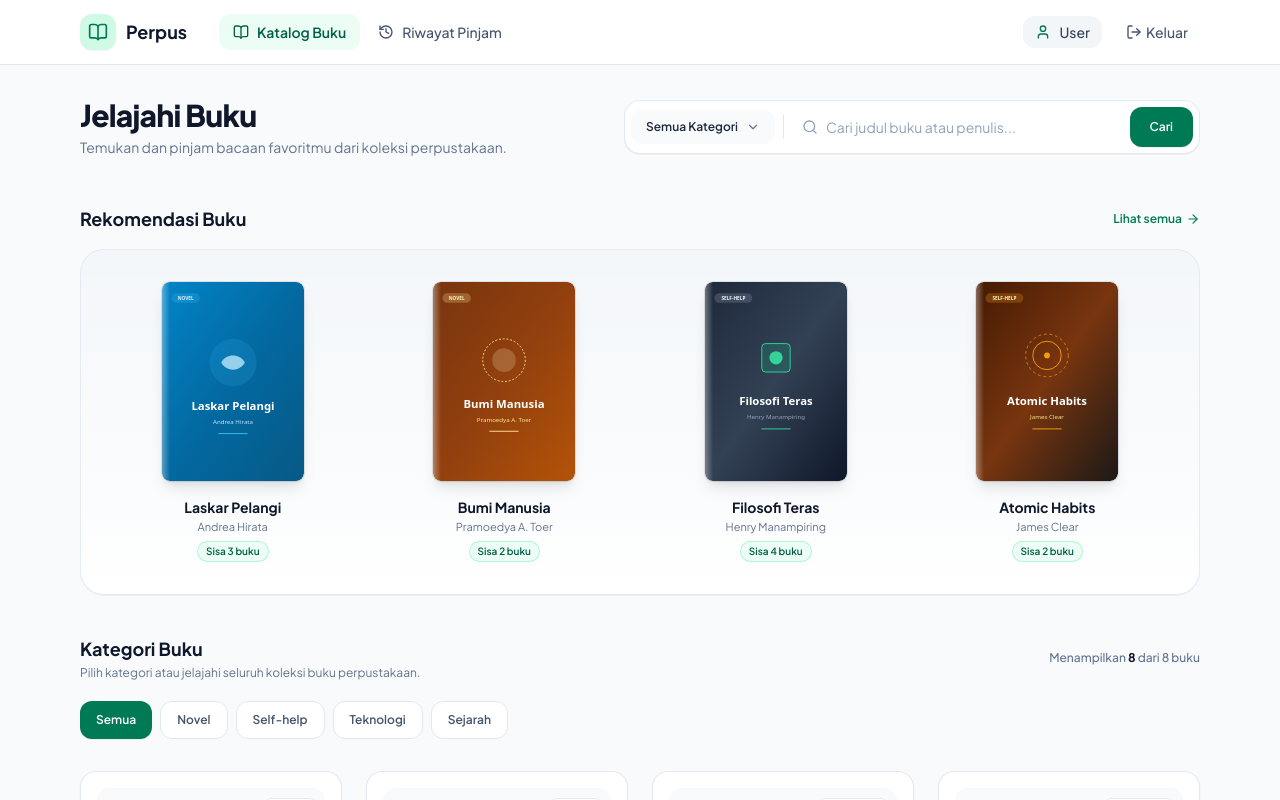
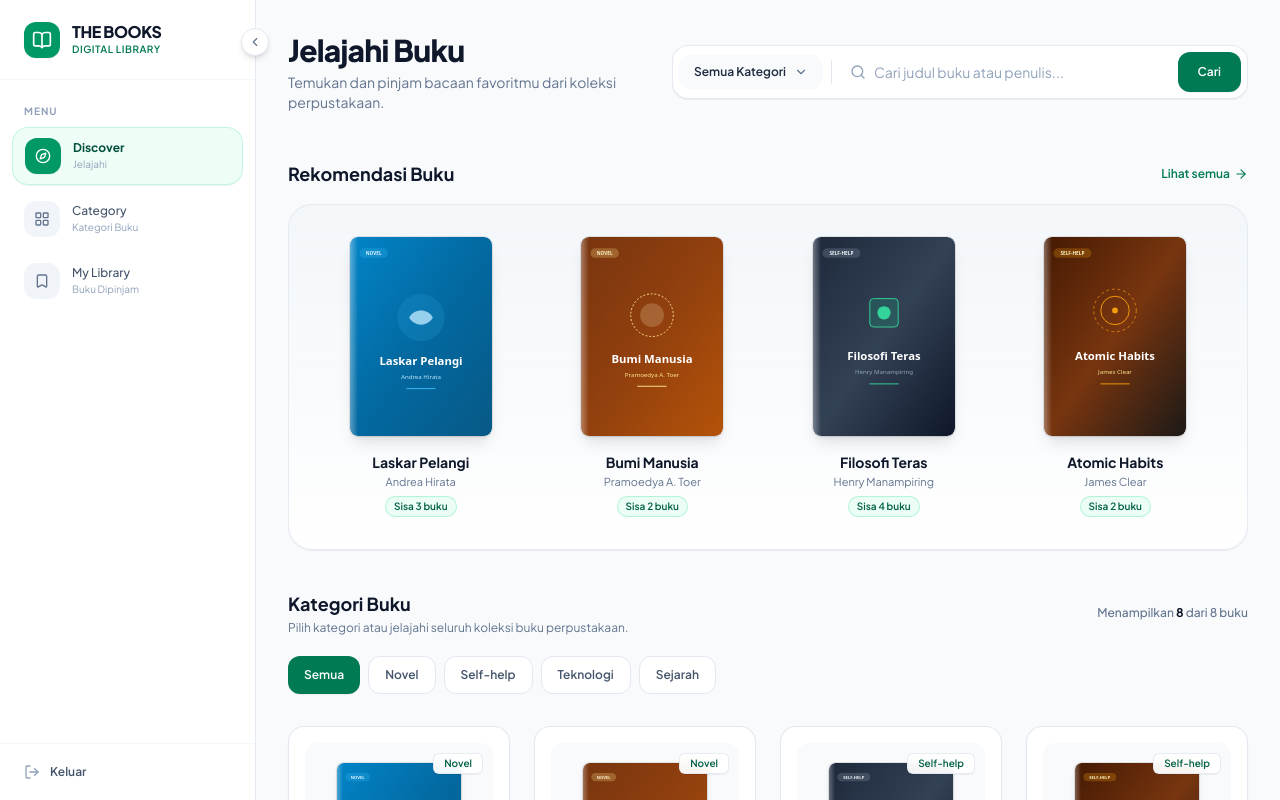
Before and after one commit to muhammadfasya578-svg/tugas_pertemuan_12, a Next.js app: page / in a window 1280 px wide. Shown: the top 800 px of the page. Built offline with nearby package versions, Linux system fonts and the light colour scheme.

Commit message:
feat(ui): add Dribbble-style collapsible sidebar with Discover, Category, My Library, and collapse toggle

```diff
--- a/src/app/buku/[id]/page.js
+++ b/src/app/buku/[id]/page.js
@@ -4,7 +4,7 @@ import { useState, useEffect, Suspense } from 'react'
 import { useParams, useRouter } from 'next/navigation'
 import Link from 'next/link'
 import Image from 'next/image'
-import Navbar from '@/components/Navbar'
+import AppSidebar from '@/components/AppSidebar'
 import {
   fetchBookById,
   fetchLoans,
@@ -118,10 +118,11 @@ function BookDetailContent() {
   const isOutOfStock = book.stock <= 0
 
   return (
-    <div className="min-h-screen bg-slate-50 flex flex-col">
-      <Navbar profile={user} />
+    <div className="min-h-screen bg-slate-50 flex flex-col md:flex-row">
+      <AppSidebar profile={user} />
 
-      <main className="max-w-5xl mx-auto px-4 py-8 flex-1 w-full">
+      <div className="flex-1 flex flex-col min-w-0">
+        <main className="max-w-5xl mx-auto px-4 py-8 flex-1 w-full">
         {/* Tombol Kembali */}
         <Link
           href="/"
@@ -246,6 +247,7 @@ function BookDetailContent() {
           </div>
         </div>
       </main>
+      </div>
     </div>
   )
 }
--- a/src/app/page.js
+++ b/src/app/page.js
@@ -1,7 +1,7 @@
 'use client'
 
 import { useState, useEffect } from 'react'
-import Navbar from '@/components/Navbar'
+import AppSidebar from '@/components/AppSidebar'
 import CatalogView from '@/components/CatalogView'
 import { fetchBooks, getBooks, getSession, syncSessionFromSupabase } from '@/lib/storage'
 import { Loader2 } from 'lucide-react'
@@ -41,10 +41,11 @@ export default function HomePage() {
   }, [])
 
   return (
-    <div className="min-h-screen bg-slate-50 flex flex-col">
-      <Navbar profile={profile} />
+    <div className="min-h-screen bg-slate-50 flex flex-col md:flex-row">
+      <AppSidebar profile={profile} />
 
-      <main className="max-w-6xl mx-auto px-4 py-8 flex-1 w-full">
+      <div className="flex-1 flex flex-col min-w-0">
+        <main className="p-4 sm:p-8 max-w-6xl w-full mx-auto flex-1">
           {loading && books.length === 0 ? (
             <div className="flex flex-col items-center justify-center py-20 text-slate-500">
               <Loader2 className="w-8 h-8 animate-spin text-emerald-600 mb-3" />
@@ -55,5 +56,6 @@ export default function HomePage() {
           )}
         </main>
       </div>
+    </div>
   )
 }
--- /dev/null
+++ b/src/components/AppSidebar.js
@@ -0,0 +1,245 @@
+'use client'
+
+import { useState } from 'react'
+import Link from 'next/link'
+import { usePathname, useRouter } from 'next/navigation'
+import {
+  Compass,
+  LayoutGrid,
+  Bookmark,
+  ShieldCheck,
+  ChevronLeft,
+  ChevronRight,
+  LogOut,
+  Menu,
+  X,
+  BookOpen,
+} from 'lucide-react'
+import { clearSession } from '@/lib/storage'
+
+export default function AppSidebar({ profile }) {
+  const [isCollapsed, setIsCollapsed] = useState(false)
+  const [isMobileOpen, setIsMobileOpen] = useState(false)
+  const pathname = usePathname()
+  const router = useRouter()
+
+  const handleLogout = () => {
+    clearSession()
+    router.push('/login')
+    router.refresh()
+  }
+
+  const navItems = [
+    {
+      href: '/',
+      label: 'Discover',
+      sublabel: 'Jelajahi',
+      icon: Compass,
+      isActive: pathname === '/',
+    },
+    {
+      href: '/#kategori',
+      label: 'Category',
+      sublabel: 'Kategori Buku',
+      icon: LayoutGrid,
+      isActive: false,
+      onClick: (e) => {
+        if (pathname === '/') {
+          e.preventDefault()
+          const el = document.getElementById('kategori-section')
+          if (el) {
+            el.scrollIntoView({ behavior: 'smooth' })
+          }
+        }
+      },
+    },
+    {
+      href: '/riwayat',
+      label: 'My Library',
+      sublabel: 'Buku Dipinjam',
+      icon: Bookmark,
+      isActive: pathname === '/riwayat',
+    },
+  ]
+
+  // Tambahkan menu Admin jika user memiliki role admin
+  if (profile?.role === 'admin') {
+    navItems.push({
+      href: '/admin',
+      label: 'Admin Panel',
+      sublabel: 'Kelola Sistem',
+      icon: ShieldCheck,
+      isActive: pathname.startsWith('/admin'),
+    })
+  }
+
+  return (
+    <>
+      {/* Mobile Top Header */}
+      <div className="md:hidden bg-white border-b border-slate-200 px-4 h-16 flex items-center justify-between sticky top-0 z-40">
+        <Link href="/" className="flex items-center gap-2.5 font-extrabold text-slate-900 text-base">
+          <div className="w-8 h-8 rounded-xl bg-emerald-600 text-white flex items-center justify-center shadow-xs">
+            <BookOpen className="w-4 h-4" aria-hidden="true" />
+          </div>
+          <span>THE BOOKS</span>
+        </Link>
+
+        <button
+          type="button"
+          onClick={() => setIsMobileOpen(!isMobileOpen)}
+          aria-label={isMobileOpen ? 'Tutup navigasi' : 'Buka navigasi'}
+          className="p-2 rounded-xl text-slate-600 hover:text-slate-900 hover:bg-slate-100 transition-colors"
+        >
+          {isMobileOpen ? <X className="w-5 h-5" /> : <Menu className="w-5 h-5" />}
+        </button>
+      </div>
+
+      {/* Mobile Drawer Backdrop */}
+      {isMobileOpen && (
+        <div
+          onClick={() => setIsMobileOpen(false)}
+          className="md:hidden fixed inset-0 bg-slate-900/40 backdrop-blur-xs z-40"
+          aria-hidden="true"
+        />
+      )}
+
+      {/* Sidebar Container */}
+      <aside
+        className={`fixed md:sticky top-0 left-0 h-screen bg-white border-r border-slate-200/90 z-50 md:z-30 flex flex-col transition-all duration-300 ease-in-out ${
+          isCollapsed ? 'md:w-20' : 'md:w-64'
+        } ${
+          isMobileOpen
+            ? 'translate-x-0 w-64 shadow-2xl'
+            : '-translate-x-full md:translate-x-0'
+        }`}
+      >
+        {/* Floating Collapse / Expand Toggle Button (Desktop Only) */}
+        <button
+          type="button"
+          onClick={() => setIsCollapsed(!isCollapsed)}
+          aria-label={isCollapsed ? 'Perluas sidebar' : 'Ciutkan sidebar'}
+          className="hidden md:flex absolute -right-3.5 top-7 w-7 h-7 rounded-full bg-white border border-slate-200 shadow-md items-center justify-center text-slate-500 hover:text-emerald-700 hover:scale-105 transition-all z-20 cursor-pointer"
+        >
+          {isCollapsed ? (
+            <ChevronRight className="w-3.5 h-3.5" aria-hidden="true" />
+          ) : (
+            <ChevronLeft className="w-3.5 h-3.5" aria-hidden="true" />
+          )}
+        </button>
+
+        {/* Brand / Logo */}
+        <div
+          className={`h-20 px-6 flex items-center border-b border-slate-100/80 ${
+            isCollapsed ? 'justify-center px-0' : 'justify-between'
+          }`}
+        >
+          <Link href="/" className="flex items-center gap-3 group focus:outline-none">
+            <div className="w-9 h-9 rounded-xl bg-emerald-600 group-hover:bg-emerald-700 text-white flex items-center justify-center shadow-xs transition-colors flex-shrink-0">
+              <BookOpen className="w-5 h-5" aria-hidden="true" />
+            </div>
+            {!isCollapsed && (
+              <div className="flex flex-col">
+                <span className="font-extrabold text-slate-900 tracking-tight text-base leading-tight">
+                  THE BOOKS
+                </span>
+                <span className="text-[10px] text-emerald-700 font-semibold uppercase tracking-wider">
+                  Digital Library
+                </span>
+              </div>
+            )}
+          </Link>
+        </div>
+
+        {/* Navigation Menu */}
+        <div className="flex-1 px-3 py-6 space-y-6 overflow-y-auto scrollbar-none">
+          <div>
+            {!isCollapsed && (
+              <div className="px-3 pb-2 text-[10px] font-bold text-slate-400 uppercase tracking-widest">
+                Menu
+              </div>
+            )}
+            <nav className="space-y-1.5" aria-label="Navigasi Utama">
+              {navItems.map((item) => {
+                const Icon = item.icon
+                return (
+                  <Link
+                    key={item.label}
+                    href={item.href}
+                    onClick={(e) => {
+                      if (item.onClick) item.onClick(e)
+                      setIsMobileOpen(false)
+                    }}
+                    title={isCollapsed ? item.label : undefined}
+                    className={`flex items-center gap-3 px-3 py-2.5 rounded-2xl transition-all duration-200 group ${
+                      item.isActive
+                        ? 'bg-emerald-50/80 text-emerald-900 font-bold border border-emerald-200/60 shadow-2xs'
+                        : 'text-slate-600 hover:text-slate-900 hover:bg-slate-50 font-medium'
+                    } ${isCollapsed ? 'justify-center px-0' : ''}`}
+                  >
+                    <div
+                      className={`w-9 h-9 rounded-xl flex items-center justify-center transition-all flex-shrink-0 ${
+                        item.isActive
+                          ? 'bg-emerald-600 text-white shadow-xs'
+                          : 'bg-slate-100 text-slate-500 group-hover:bg-emerald-50 group-hover:text-emerald-700'
+                      }`}
+                    >
+                      <Icon className="w-4 h-4" aria-hidden="true" />
+                    </div>
+
+                    {!isCollapsed && (
+                      <div className="flex flex-col min-w-0">
+                        <span className="text-xs truncate leading-snug">{item.label}</span>
+                        <span className="text-[10px] text-slate-400 font-normal truncate">
+                          {item.sublabel}
+                        </span>
+                      </div>
+                    )}
+                  </Link>
+                )
+              })}
+            </nav>
+          </div>
+        </div>
+
+        {/* Footer / User Profile & Logout */}
+        <div className="p-3 border-t border-slate-100/80 space-y-2">
+          {/* User Info */}
+          {profile && (
+            <div
+              className={`p-2 rounded-2xl bg-slate-50/80 border border-slate-200/60 flex items-center gap-2.5 ${
+                isCollapsed ? 'justify-center p-2' : ''
+              }`}
+            >
+              <div className="w-8 h-8 rounded-xl bg-emerald-100 text-emerald-800 font-bold text-xs flex items-center justify-center flex-shrink-0 shadow-2xs">
+                {profile.name ? profile.name.charAt(0).toUpperCase() : 'U'}
+              </div>
+              {!isCollapsed && (
+                <div className="flex-1 min-w-0">
+                  <p className="text-xs font-bold text-slate-900 truncate leading-tight">
+                    {profile.name}
+                  </p>
+                  <p className="text-[10px] text-slate-500 truncate capitalize">
+                    {profile.role === 'admin' ? 'Administrator' : 'Pembaca'}
+                  </p>
+                </div>
+              )}
+            </div>
+          )}
+
+          {/* Logout Button */}
+          <button
+            type="button"
+            onClick={handleLogout}
+            title={isCollapsed ? 'Keluar' : undefined}
+            className={`w-full flex items-center gap-2.5 px-3 py-2 rounded-xl text-xs font-semibold text-slate-600 hover:text-red-700 hover:bg-red-50 transition-colors cursor-pointer ${
+              isCollapsed ? 'justify-center px-0' : ''
+            }`}
+          >
+            <LogOut className="w-4 h-4 flex-shrink-0 text-slate-400 hover:text-red-600" aria-hidden="true" />
+            {!isCollapsed && <span>Keluar</span>}
+          </button>
+        </div>
+      </aside>
+    </>
+  )
+}
--- a/src/components/CatalogView.js
+++ b/src/components/CatalogView.js
@@ -173,7 +173,11 @@ export default function CatalogView({ initialBooks }) {
       )}
 
       {/* Section 2: Kategori Buku & Daftar Lengkap */}
-      <section aria-label="Daftar koleksi buku lengkap" className="space-y-5">
+      <section
+        id="kategori-section"
+        aria-label="Daftar koleksi buku lengkap"
+        className="space-y-5 scroll-mt-6"
+      >
         <div className="flex flex-col sm:flex-row sm:items-center sm:justify-between gap-3">
           <div>
             <h2 className="text-lg font-bold text-slate-900">
```
Also changed, not shown: src/app/riwayat/page.js (+6 -4 lines). Lines whose indentation alone changed are shown as unchanged.
